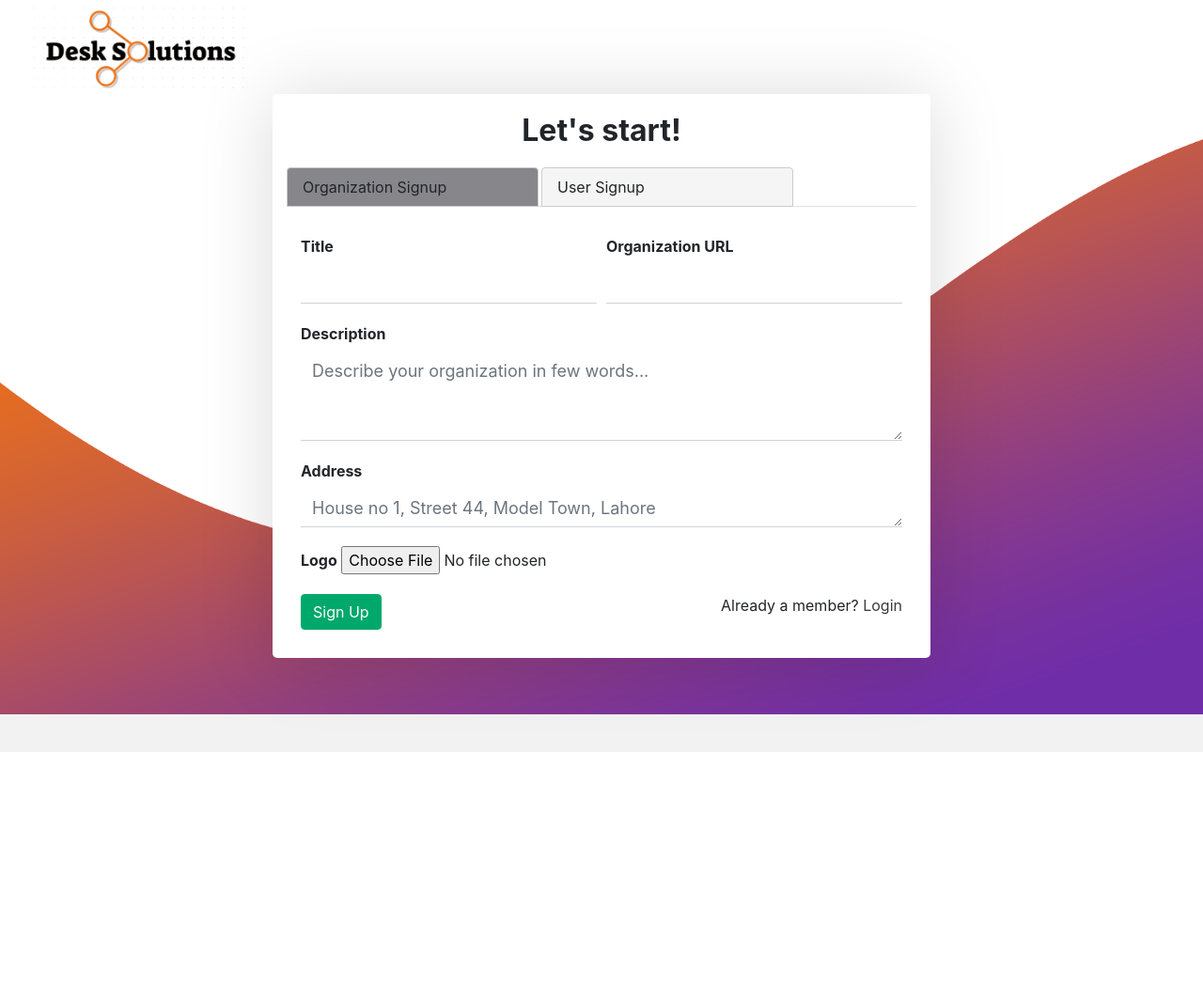
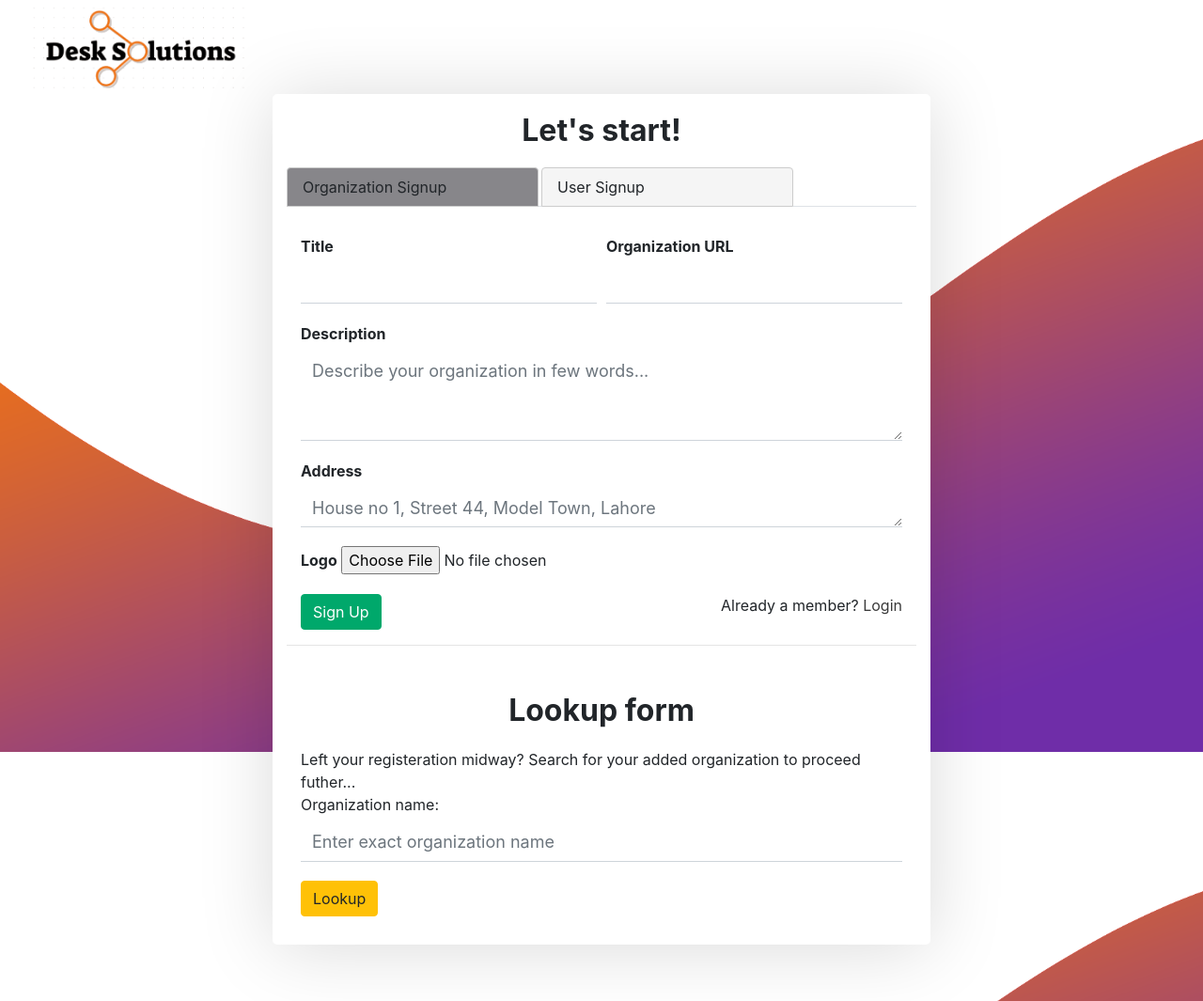
Before and after one commit to kaleemshahid/DeskSolutions, a Django app: page /home/organizationsetup/ in a window 1280 px wide. Shown: the whole page at 94% size. Before the commit the page ends 800 px from the top, so only its background shows below. Run offline with Django 3.2, Linux system fonts and the light colour scheme; some libraries are stand-ins or nearby versions.

Commit message:
Lookup form completed

```diff
--- a/DeskSolutions/desksolutionsbase/forms.py
+++ b/DeskSolutions/desksolutionsbase/forms.py
@@ -1,5 +1,16 @@
 from django import forms
 from account.models import Organization, User, Profile, Application
+
+class LookupForm(forms.Form):
+    organization_name = forms.CharField(
+        max_length=40,
+        required=True,
+        widget=forms.TextInput(
+            attrs={
+            'class': 'form-control input-text',
+            'placeholder' : 'Enter exact organization name',
+            })
+        )
 
 
 class OrganizationForm(forms.ModelForm):
--- a/DeskSolutions/desksolutionsbase/static/desksolutionsbase/js/setup.js
+++ b/DeskSolutions/desksolutionsbase/static/desksolutionsbase/js/setup.js
@@ -78,4 +78,39 @@
             }
         })
     })
+
+    $("#lookup_form").submit(function (e) {
+        e.preventDefault()
+        $.ajax({
+            type: "POST",
+            url: "",
+            data: $(this).serialize(),
+            success: (response) => {
+
+                var lookup_msg = response['lookup_not_exist']
+                var lookup_empty = response['lookup_form']
+                var admin_exist = response['admin_exist']
+                if (lookup_msg){
+                    console.log(lookup_msg)
+                }
+                else if(lookup_empty){
+                    console.log(lookup_empty)
+                }
+                else if(admin_exist){
+                    console.log(admin_exist)
+                }
+                else{
+                    $("#organizationformlink").removeClass('active active_tab1')
+                    $("#organizationformlink").removeAttr('href data-toggle')
+                    $("#orgtab").removeClass('active')
+                    $("#organizationformlink").addClass('inactive_tab1')
+                    $("#userformlink").removeClass('inactive_tab1')
+                    $("#userformlink").addClass('active active_tab1')
+                    $("#userformlink").attr('href', "#usertab")
+                    $("#userformlink").attr('data-toggle', "tab")
+                    $("#usertab").addClass("active in")
+                }
+            }
+        })
+    })
 })
--- a/DeskSolutions/desksolutionsbase/templates/desksolutionsbase/organization.html
+++ b/DeskSolutions/desksolutionsbase/templates/desksolutionsbase/organization.html
@@ -76,7 +76,6 @@
 
             </div>
 
-
             <a class="carousel-control-prev" href="#demo" role="button" data-slide="prev">
                 <span class="carousel-control-prev-icon" aria-hidden="true"></span>
                 <span class="sr-only">Previous</span>
--- a/DeskSolutions/desksolutionsbase/templates/desksolutionsbase/signup.html
+++ b/DeskSolutions/desksolutionsbase/templates/desksolutionsbase/signup.html
@@ -68,6 +68,16 @@
                         </div>
                      </form>
                     </div>
+                    <hr/>
+                <div class="container form-container">
+                    <h2 class="letstart">Lookup form</h2>
+                    <p>Left your registeration midway? Search for your added organization to proceed futher...</p>
+                    <form action="" method="POST" id="lookup_form" novalidate>
+                        {% csrf_token %}
+                        {{ lookup_form }}
+                        <input type="submit" class="btn btn-warning" value="Lookup">
+                    </form>
+                </div>
             </div>
             <div class="tab-pane" id="usertab">
                 <form method="POST" action="" id="register-form" enctype="multipart/form-data"
--- a/DeskSolutions/desksolutionsbase/views.py
+++ b/DeskSolutions/desksolutionsbase/views.py
@@ -1,9 +1,10 @@
 from django.shortcuts import render, redirect, get_object_or_404
 from django.http import HttpResponse, JsonResponse
 from django.urls import reverse
-from desksolutionsbase.forms import OrganizationForm, RegisterForm, ApplicationForm
+from desksolutionsbase.forms import OrganizationForm, RegisterForm, ApplicationForm, LookupForm
 from account.models import Organization, User, Position
-from .decorators import organization_absent
+# from .decorators import organization_absent
+from django.core.exceptions import ValidationError
 from django.core import serializers
 import json
 
@@ -21,6 +22,7 @@
         print("request is POST")
         form = OrganizationForm(request.POST, request.FILES)
         user_form = RegisterForm(request.POST or None)
+        lookup_form = LookupForm(request.POST or None)
         print(settings.BASE_DIR)
         print(settings.MEDIA_ROOT)
         if form.is_valid():
@@ -63,6 +65,8 @@
 
         elif user_form.is_valid():
             session_id = request.session.get('organization')
+            lookup_session = request.session.get('lookup_organization')
+            print(lookup_session)
             print(session_id)
             if session_id is not None:
                 print("session is not none")
@@ -71,19 +75,38 @@
                 user.organization = get_organization
                 user.save()
                 del request.session['organization']
+            # elif lookup_session is not None:
+            #     get_organization = get_object_or_404(Organization,id=lookup_session)
+            #     user = user_form.save(commit=False)
+            #     user.organization = get_organization
+            #     user.save()
+            #     del request.session['organization']
             return redirect(reverse('admin:index'))
                 # print(request.session['organization'])
+        elif lookup_form.is_valid():
+            organization_name = lookup_form.cleaned_data.get('organization_name')
+            try:
+                qs = Organization.objects.get(title = organization_name)
+                request.session['lookup_organization'] = qs.pk
+                check_existance = Organization.objects.filter(user__organization_id=qs.pk).exists()
+                if check_existance:
+                    context['admin_exist'] = "An admin to this organization already exists. Please Login to your account"
+            except Organization.DoesNotExist:
+                context['lookup_not_exist'] =  "This organization does not exist"
+            return JsonResponse(context, safe=False)
         else:
             print("invalid form")
             context['register_form'] = form.errors
             context['user_form'] = user_form.errors
+            context['lookup_form'] = lookup_form.errors
             return JsonResponse(context)
-
     else:
         form = OrganizationForm()
         context['register_form'] = form
         user_form = RegisterForm()
         context['user_form'] = user_form
+        lookup_form = LookupForm()
+        context['lookup_form'] = lookup_form
 
     return render(request, "desksolutionsbase/signup.html", context)
 
```
Also changed, not shown: DeskSolutions/db.sqlite3.
